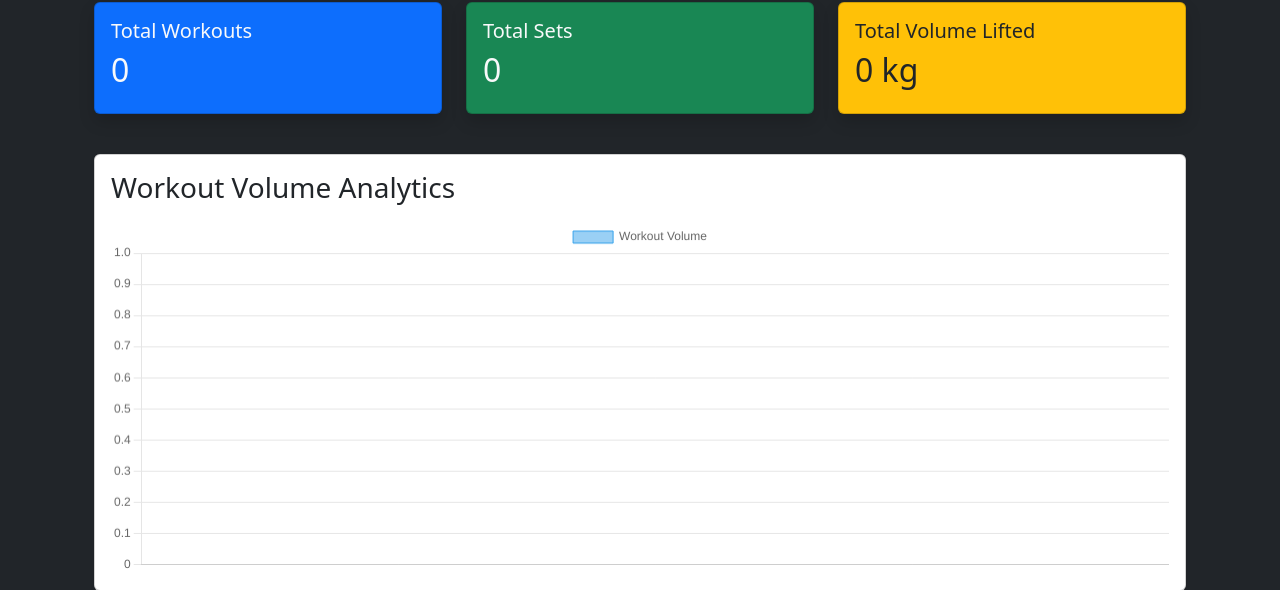
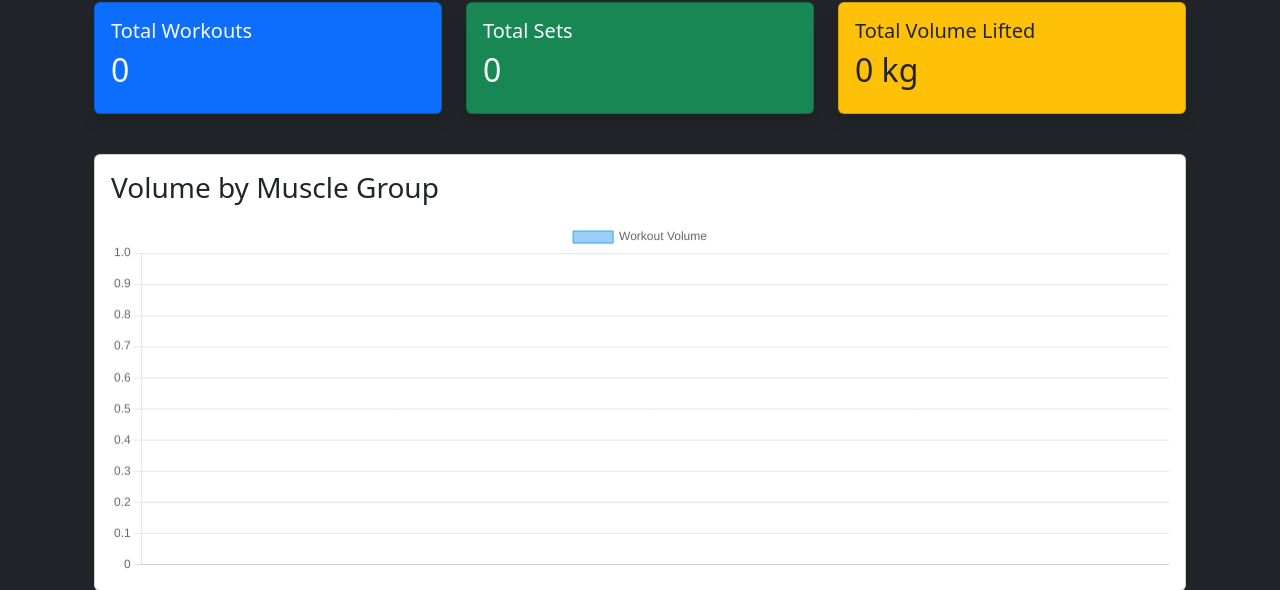
Before and after one commit to DarthCookie45/Workout-tracker-app, a Django app: page / in a window 1280 px wide. Shown: the part 222-812 px from the top of the page. Run offline with Django 5.2, Linux system fonts and the light colour scheme; data that the repository does not hold is empty.

Commit message:
Group chart data by muscle group

```diff
--- a/tracker/templates/tracker/home.html
+++ b/tracker/templates/tracker/home.html
@@ -45,7 +45,7 @@
   <!-- Chart Section -->
   <div class="card shadow-sm mb-4">
     <div class="card-body">
-      <h3 class="mb-3">Workout Volume Analytics</h3>
+      <h3 class="mb-3">Volume by Muscle Group</h3>
       <canvas id="workoutChart" height="100"></canvas>
     </div>
   </div>
--- a/tracker/views.py
+++ b/tracker/views.py
@@ -7,12 +7,10 @@ import json
 # Create your views here.
 # Homepage / Dashboard
 def home(request):
-
     workouts = Workout.objects.all().order_by('-workout_date')
 
     search_query = request.GET.get('search', '')
     filter_option = request.GET.get('filter', '')
-
     muscle_group = request.GET.get('muscle_group', '')
 
     # Search filtering
@@ -21,10 +19,11 @@ def home(request):
             workout_name__icontains=search_query
         )
 
+    # Muscle group filtering
     if muscle_group:
         workouts = workouts.filter(
             muscle_group=muscle_group
-    )
+        )
 
     # Workout ordering filters
     if filter_option == 'oldest':
@@ -37,7 +36,7 @@ def home(request):
         workouts = sorted(
             workouts,
             key=lambda workout: (
-                workout.weight * workout.sets * workout.reps
+                float(workout.weight) * workout.sets * workout.reps
             ),
             reverse=True
         )
@@ -50,33 +49,26 @@ def home(request):
     )
 
     total_weight = sum(
-        workout.weight * workout.sets * workout.reps
+        float(workout.weight) * workout.sets * workout.reps
         for workout in workouts
     )
 
     recent_workouts = workouts[:5]
 
-    # Workout volume chart data
-    volume_data = defaultdict(int)
+    # Workout volume chart data grouped by muscle group
+    volume_data = defaultdict(float)
 
     for workout in workouts:
-
         volume = (
-            workout.weight *
-            workout.reps *
-            workout.sets
+            float(workout.weight)
+            * workout.reps
+            * workout.sets
         )
 
-        volume_data[workout.workout_name] += volume
+        volume_data[workout.muscle_group] += volume
 
-    chart_labels = json.dumps([
-    workout.workout_name for workout in workouts
-    ])
-
-    chart_data = json.dumps([
-    float(workout.weight) * workout.sets * workout.reps
-    for workout in workouts
-])
+    chart_labels = json.dumps(list(volume_data.keys()))
+    chart_data = json.dumps(list(volume_data.values()))
 
     context = {
         'workouts': workouts,
@@ -86,6 +78,7 @@ def home(request):
         'recent_workouts': recent_workouts,
         'search_query': search_query,
         'filter_option': filter_option,
+        'muscle_group': muscle_group,
         'chart_labels': chart_labels,
         'chart_data': chart_data,
     }
@@ -95,9 +88,7 @@ def home(request):
 
 # Add workout
 def add_workout(request):
-
     if request.method == "POST":
-
         form = WorkoutForm(request.POST)
 
         if form.is_valid():
@@ -116,11 +107,9 @@ def add_workout(request):
 
 # Edit workout
 def edit_workout(request, workout_id):
-
     workout = Workout.objects.get(id=workout_id)
 
     if request.method == 'POST':
-
         form = WorkoutForm(
             request.POST,
             instance=workout
@@ -146,7 +135,6 @@ def edit_workout(request, workout_id):
 
 # Delete workout
 def delete_workout(request, workout_id):
-
     workout = Workout.objects.get(id=workout_id)
 
     if request.method == 'POST':
```
Also changed, not shown: README.md.
